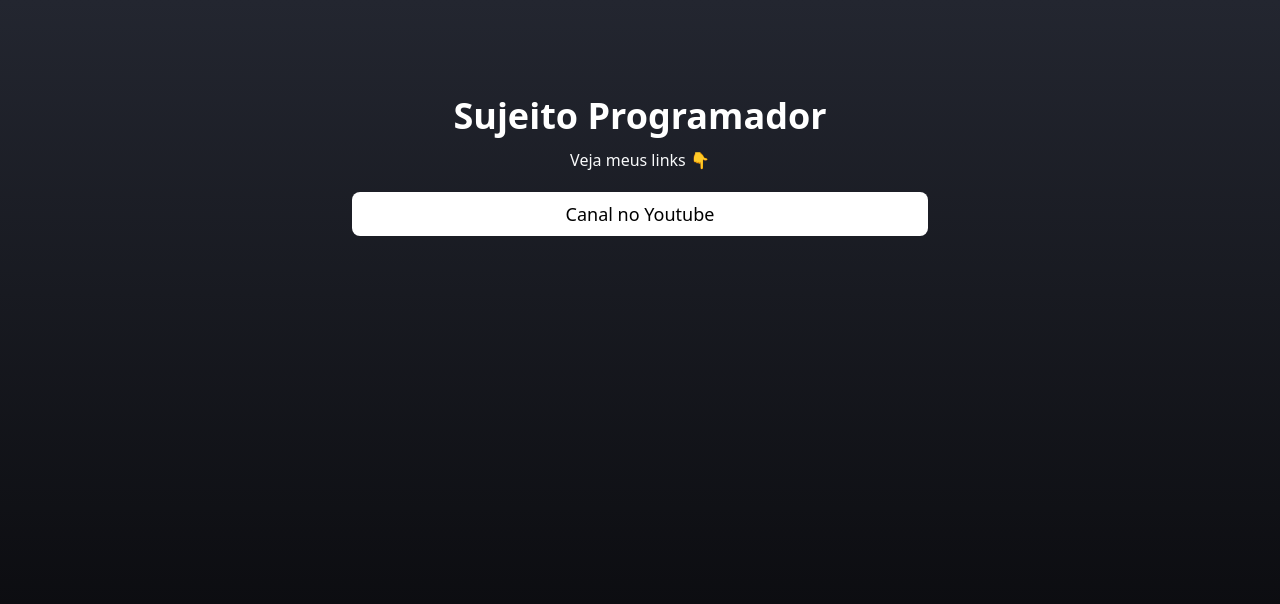
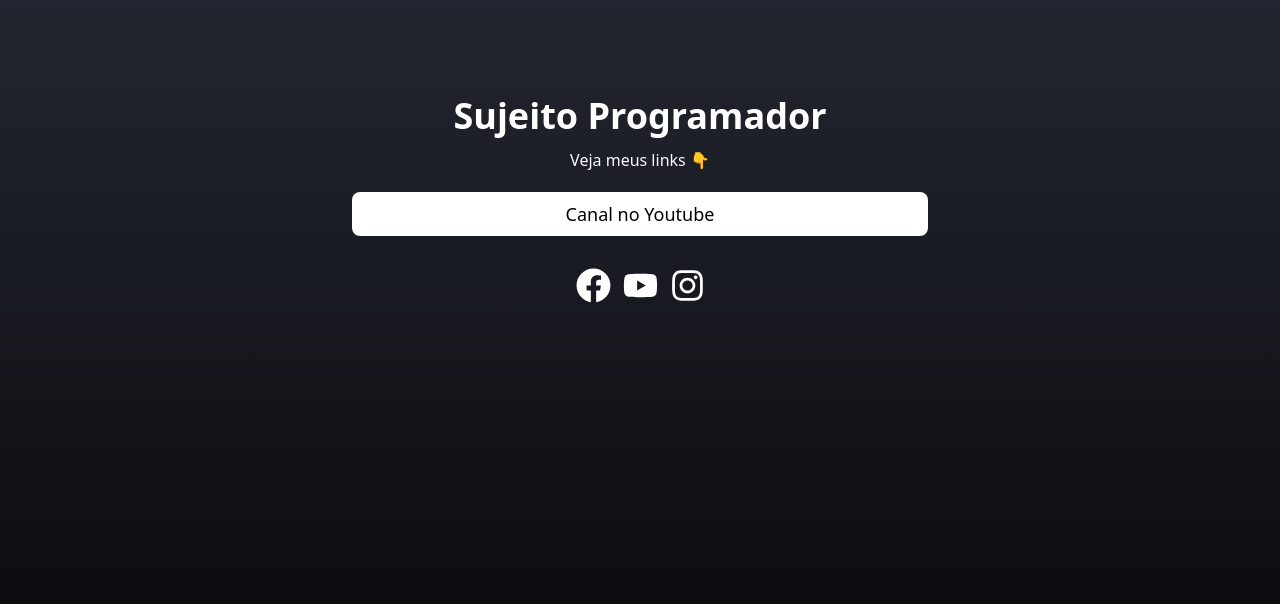
Before and after one commit to PauloAlves8039/react-typescript-devlink, a React (Vite) app: page / in a window 1280 px wide. Shown: the top 604 px of the page. Built offline with nearby package versions, Linux system fonts and the light colour scheme.

Commit message:
feat: create component for social network

```diff
--- /dev/null
+++ b/src/components/Social/index.tsx
@@ -0,0 +1,18 @@
+import type { ReactNode } from "react";
+
+interface SocialProps{
+  url: string;
+  children: ReactNode;
+}
+
+export function Social({ url, children }: SocialProps){
+  return(
+    <a
+      href={url}
+      rel="noopener noreferrer"
+      target="_blank"
+    >
+      {children}
+    </a>
+  )
+}
--- a/src/pages/home/index.tsx
+++ b/src/pages/home/index.tsx
@@ -1,3 +1,6 @@
+import { Social } from "../../components/Social";
+import { FaFacebook, FaInstagram, FaYoutube } from "react-icons/fa";
+
 export function Home() {
     return (
         <div className="flex flex-col w-full py-4 items-center justify-center">
@@ -13,7 +16,19 @@
                     </a>
                 </section>
 
-                <footer className="flex justify-center gap-3 my-4"></footer>
+                <footer className="flex justify-center gap-3 my-4">
+                    <Social url="https://facebook.com/sujeitoprogramador">
+                        <FaFacebook className="social-icon"  />
+                    </Social>
+
+                    <Social url="https://facebook.com/sujeitoprogramador">
+                        <FaYoutube className="social-icon" />
+                    </Social>
+
+                    <Social url="https://instagram.com/sujeitoprogramador">
+                        <FaInstagram className="social-icon" />
+                    </Social>
+                </footer>
 
             </main>
 
```
